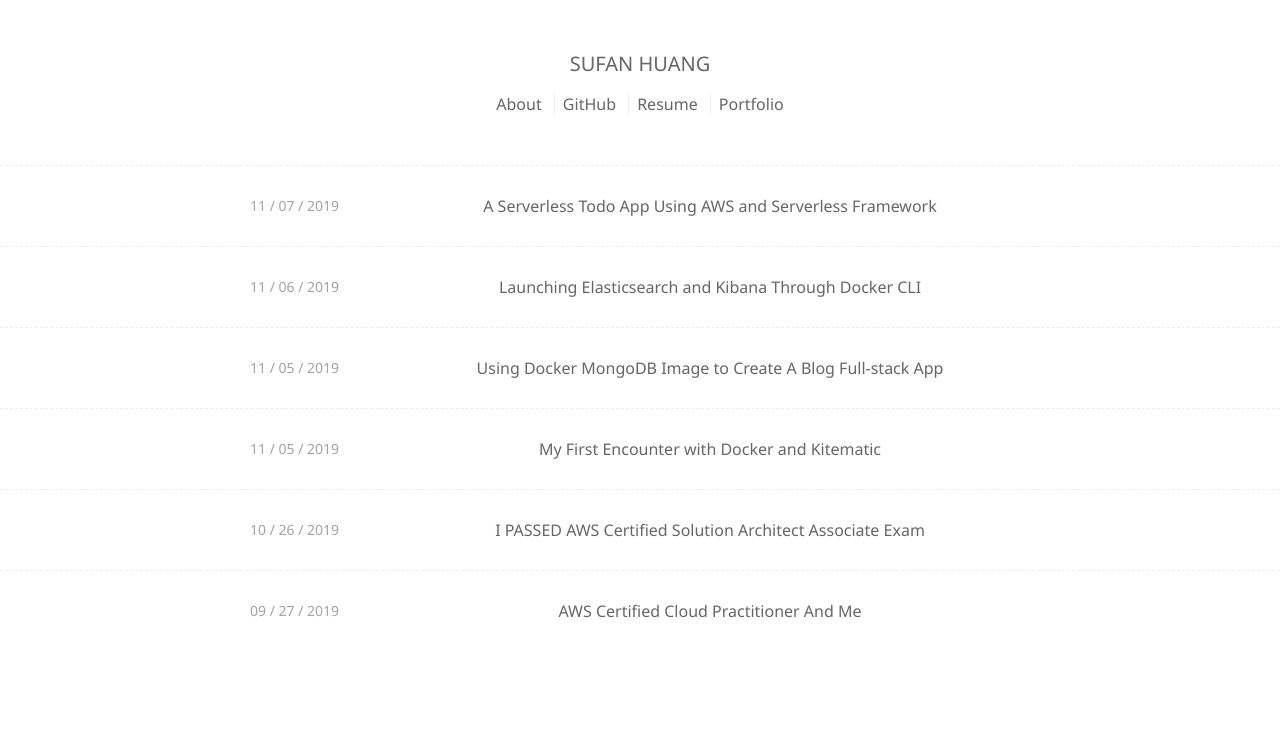
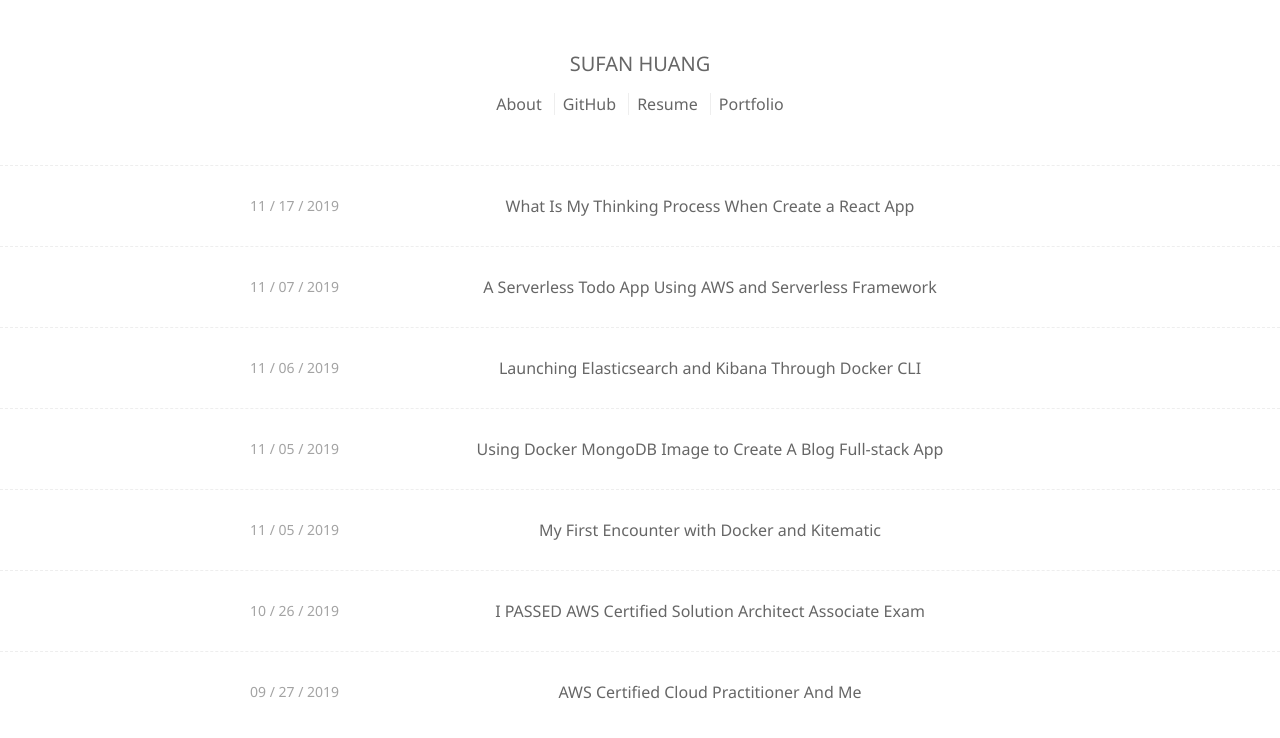
Before and after one commit to sufanHuang/webdev-blog, a website: page public/index.html in a window 1280 px wide. Drawn offline with Linux system fonts and the light colour scheme.

Commit message:
Adding new page.

```diff
--- a/public/index.html
+++ b/public/index.html
@@ -32,6 +32,10 @@
         <div class="Articles">
             <ul class="Articles_items">
                 <li class="Articles_item">
+                    <span class="Articles_item_date"> 11 / 17 / 2019</span>
+                    <a class="Articles_item_title" href="thinkingInReact.html">What Is My Thinking Process When Create a React App</a>
+                </li>
+                <li class="Articles_item">
                     <span class="Articles_item_date"> 11 / 07 / 2019</span>
                     <a class="Articles_item_title" href="serverlessTodo.html">A Serverless Todo App Using AWS and Serverless Framework</a>
                 </li>
```
